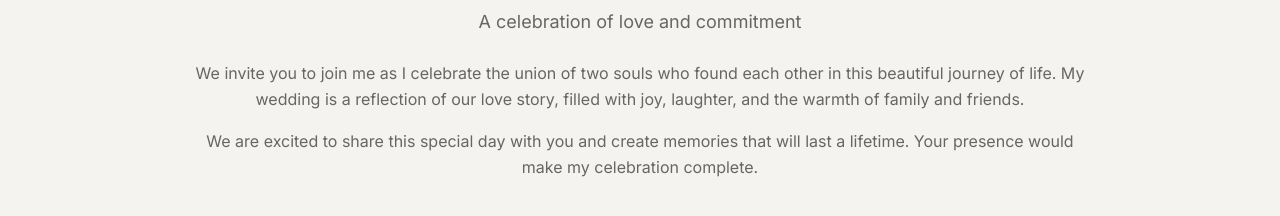
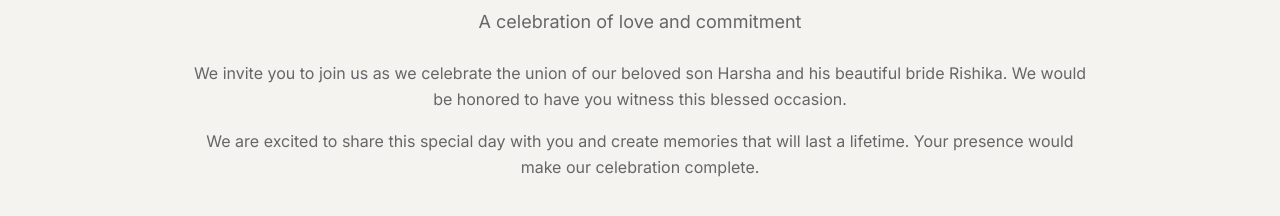
Before and after one commit to RahulReddy20/Wedding_Site, a Next.js app: page / in a window 1280 px wide. Shown: the part 920-1136 px from the top of the page. Built offline with nearby package versions, Linux system fonts and the light colour scheme; a web font is replaced by a local one.

Commit message:
changed the text for the top and added text variable for it

```diff
--- a/src/components/Events.tsx
+++ b/src/components/Events.tsx
@@ -16,12 +16,95 @@ if (typeof window !== 'undefined') {
   gsap.registerPlugin(ScrollTrigger);
 }
 
+// Text configuration for different text views
+const textViewConfig = {
+  ceremony: {
+    title: 'Wedding Ceremony',
+    subtitle: 'A sacred union of two hearts',
+    content: {
+      paragraph1:
+        'We invite you to witness the sacred union of our beloved son Harsha and his beautiful bride Rishika. We would be honored to have you join us in celebrating this blessed occasion.',
+      paragraph2:
+        'Your presence would make our celebration complete and bring joy to our hearts as we witness this beautiful moment in our family.',
+    },
+  },
+  main: {
+    title: 'Main Events',
+    subtitle: 'The most important celebrations',
+    content: {
+      paragraph1:
+        "We are delighted to invite you to the main celebrations of our son Harsha's wedding. We would be honored to have you join us for the most important events of our family celebration.",
+      paragraph2:
+        'Your presence at these special moments would mean the world to us and make our celebrations truly memorable.',
+    },
+  },
+  'wedding-reception': {
+    title: 'Wedding & Reception',
+    subtitle: 'Wedding ceremony and reception',
+    content: {
+      paragraph1:
+        'We cordially invite you to the wedding ceremony and reception of our beloved son Harsha. We would be honored to have you witness this sacred union and celebrate with us.',
+      paragraph2:
+        'Your blessings and presence would make this day even more special for our family.',
+    },
+  },
+  celebration: {
+    title: 'Sangeet Celebration',
+    subtitle: 'An evening of music and dance',
+    content: {
+      paragraph1:
+        "We invite you to join us for an evening of music, dance, and celebration as we prepare for our son Harsha's wedding. We would be honored to have you join us for the Sangeet ceremony.",
+      paragraph2:
+        'Come and enjoy an evening filled with joy, laughter, and traditional celebrations with our family.',
+    },
+  },
+  traditional: {
+    title: 'Traditional Ceremonies',
+    subtitle: 'Traditional pre-wedding ceremonies',
+    content: {
+      paragraph1:
+        'We invite you to join us for the traditional pre-wedding ceremonies of our son Harsha. We would be honored to have you witness these beautiful cultural traditions.',
+      paragraph2:
+        'Your presence at these intimate family ceremonies would be a great honor for us.',
+    },
+  },
+  complete: {
+    title: 'All Wedding Events',
+    subtitle: 'Complete wedding celebrations',
+    content: {
+      paragraph1:
+        "We are overjoyed to invite you to all the celebrations of our son Harsha's wedding. We would be honored to have you join us for the complete wedding festivities.",
+      paragraph2:
+        'Your presence throughout our celebrations would make this special time even more meaningful for our family.',
+    },
+  },
+  default: {
+    title: 'My Wedding',
+    subtitle: 'A celebration of love and commitment',
+    content: {
+      paragraph1:
+        'We invite you to join us as we celebrate the union of our beloved son Harsha and his beautiful bride Rishika. We would be honored to have you witness this blessed occasion.',
+      paragraph2:
+        'We are excited to share this special day with you and create memories that will last a lifetime. Your presence would make our celebration complete.',
+    },
+  },
+};
+
 export default function Events() {
   const eventsSectionRef = useRef<HTMLElement>(null);
   const eventsHeadingRef = useRef<HTMLHeadingElement>(null);
   const eventTilesRef = useRef<HTMLDivElement[]>([]);
   const prefersReduced = usePrefersReducedMotion();
   const searchParams = useSearchParams();
+
+  // Helper function to get text configuration based on text view parameter
+  const getTextConfig = () => {
+    const textView = searchParams.get('text') || searchParams.get('view');
+    return (
+      textViewConfig[textView as keyof typeof textViewConfig] ||
+      textViewConfig.default
+    );
+  };
 
   // Shared sorting function for events
   const sortEventsByDateTime = (events: EventItem[]) => {
@@ -182,22 +265,17 @@ export default function Events() {
         <div className="mb-20">
           <div className="text-center mb-12">
             <h2 className="text-4xl md:text-5xl font-serif font-bold mb-4 text-text">
-              My Wedding
+              {getTextConfig().title}
             </h2>
             <p className="text-lg text-muted mb-6">
-              A celebration of love and commitment
+              {getTextConfig().subtitle}
             </p>
             <div className="max-w-4xl mx-auto">
               <p className="text-base text-muted leading-relaxed mb-4">
-                We invite you to join me as I celebrate the union of two souls
-                who found each other in this beautiful journey of life. My
-                wedding is a reflection of our love story, filled with joy,
-                laughter, and the warmth of family and friends.
+                {getTextConfig().content.paragraph1}
               </p>
               <p className="text-base text-muted leading-relaxed">
-                We are excited to share this special day with you and create
-                memories that will last a lifetime. Your presence would make my
-                celebration complete.
+                {getTextConfig().content.paragraph2}
               </p>
             </div>
           </div>
@@ -208,7 +286,7 @@ export default function Events() {
 
         {/* Events Section */}
         <div>
-          <h2
+          {/* <h2
             ref={eventsHeadingRef}
             className="text-4xl md:text-5xl font-serif font-bold text-center mb-12 text-text"
           >
@@ -225,7 +303,7 @@ export default function Events() {
                   return 'Events';
               }
             })()}
-          </h2>
+          </h2> */}
 
           {/* Events Grid */}
           <div className="grid grid-cols-1 md:grid-cols-2 lg:grid-cols-3 gap-8">
@@ -238,7 +316,7 @@ export default function Events() {
                 className="focus-within:ring-2 focus-within:ring-primary focus-within:ring-offset-2 hover-lift hover-bg-shift"
                 imageHeader={{
                   src: event.imageUrl,
-                  alt: `${event.title} - ${event.venueName}`,
+                  alt: `Join us for ${event.title} at ${event.venueName} - Celebrating our son Harsha's wedding`,
                   height: '192px', // h-48 equivalent
                 }}
               >
--- a/src/lib/siteConfig.ts
+++ b/src/lib/siteConfig.ts
@@ -35,7 +35,7 @@ export const siteConfig: SiteConfig = {
       dateTime: 'November 26, 2025 at 9:21 AM',
       venueName: 'Taj Krishna Banjara Hills',
       address: 'Hyderabad, TS',
-      dressCode: 'Black-Tie Optional',
+      dressCode: '',
       description: 'Dinner, dancing, and celebration in the grand ballroom.',
       mapQuery: 'Taj Krishna Banjara Hills, Hyderabad, Telangana',
       imageUrl: '/images/events/wedding.png',
```
